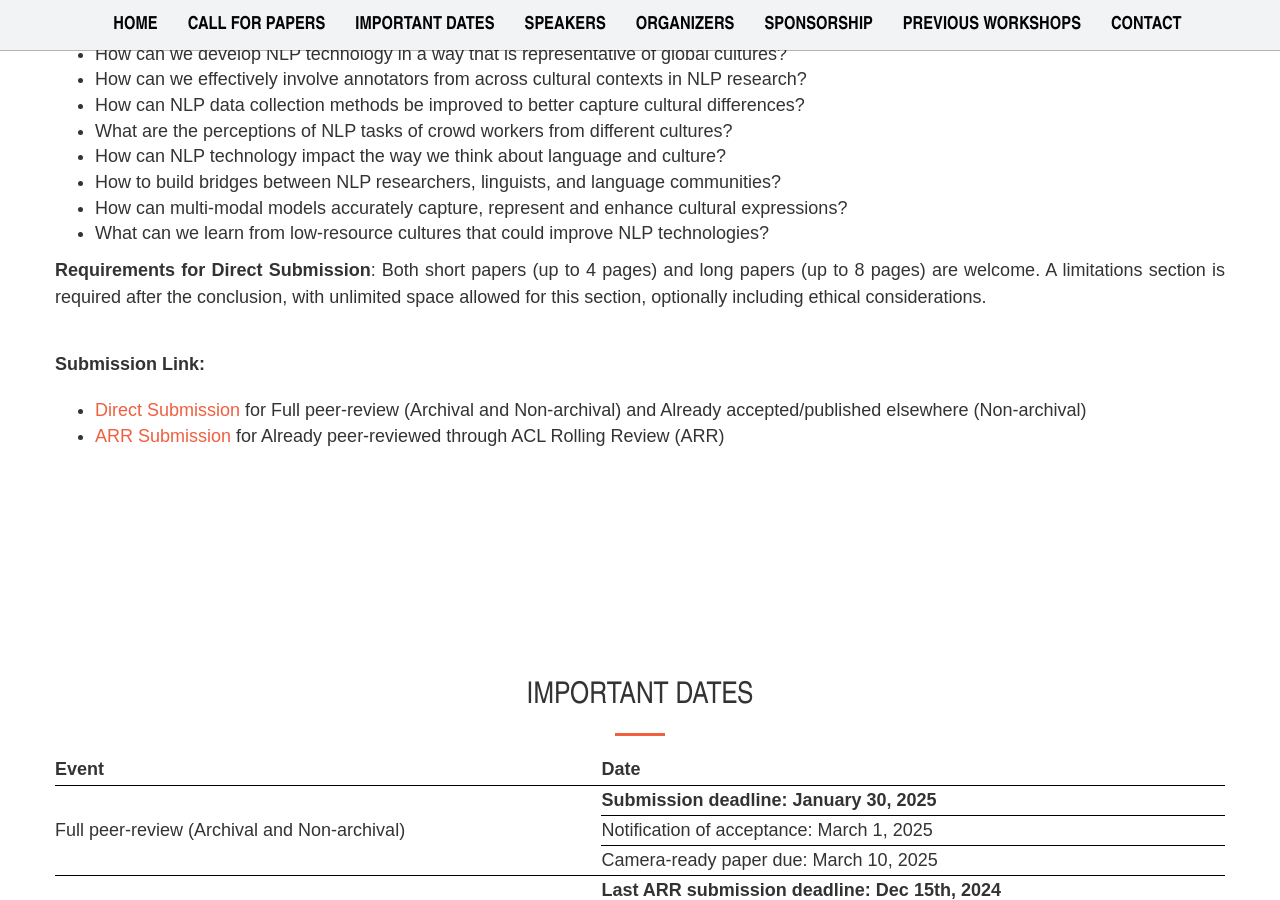
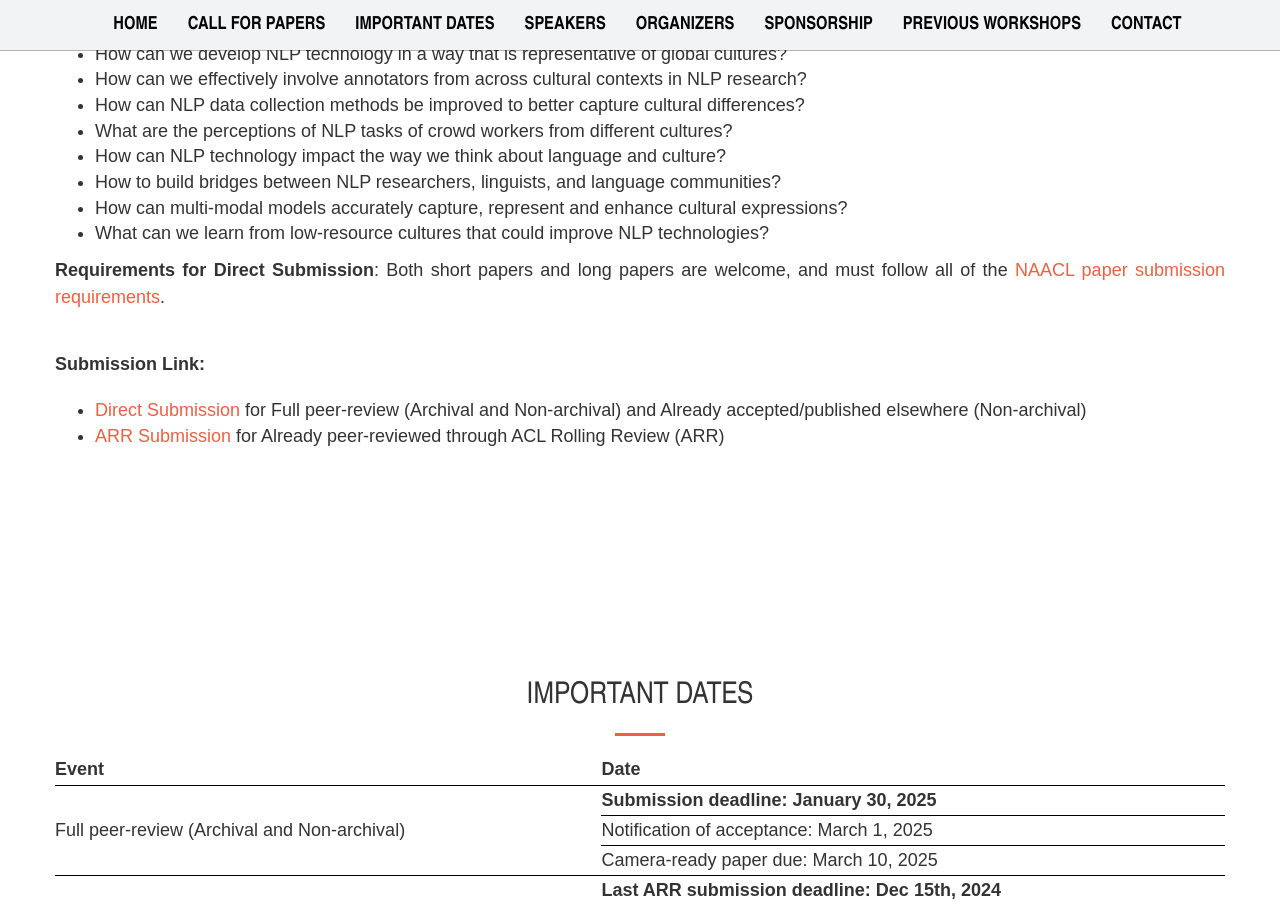
Before and after one commit to c3nlp/c3nlp.github.io, a Jekyll site: the page built from index.html, in a window 1280 px wide and 900 px high, scrolled down 1232 px. Built offline with Jekyll 4.4.1, drawn with Linux system fonts in a browser that asks for light colours.

Commit message:
update cfp

```diff
--- a/_includes/cfp.html
+++ b/_includes/cfp.html
@@ -60,7 +60,8 @@
                     <li>What can we learn from low-resource cultures that could improve NLP technologies?</li>
                     <!-- <li><u>Both short paper and long papers are welcomed. </u></li> -->
                 </ul>
-                <p class="bg-gray" align="justify"><b>Requirements for Direct Submission</b>: Both short papers (up to 4 pages) and long papers (up to 8 pages) are welcome. A limitations section is required after the conclusion, with unlimited space allowed for this section, optionally including ethical considerations.</p>
+                <p class="bg-gray" align="justify"><b>Requirements for Direct Submission</b>: Both short papers and long papers are welcome, and must follow all of the <a href="https://2025.naacl.org/calls/papers/#paper-submission-details">NAACL paper submission requirements</a>.
+                </p>
                 <br>
                 <p class="bg-gray" align="justify"><b>Submission Link:</b></p>
                 <ul class="bg-gray" align="left">
```
Also changed, not shown: 1 other file.
